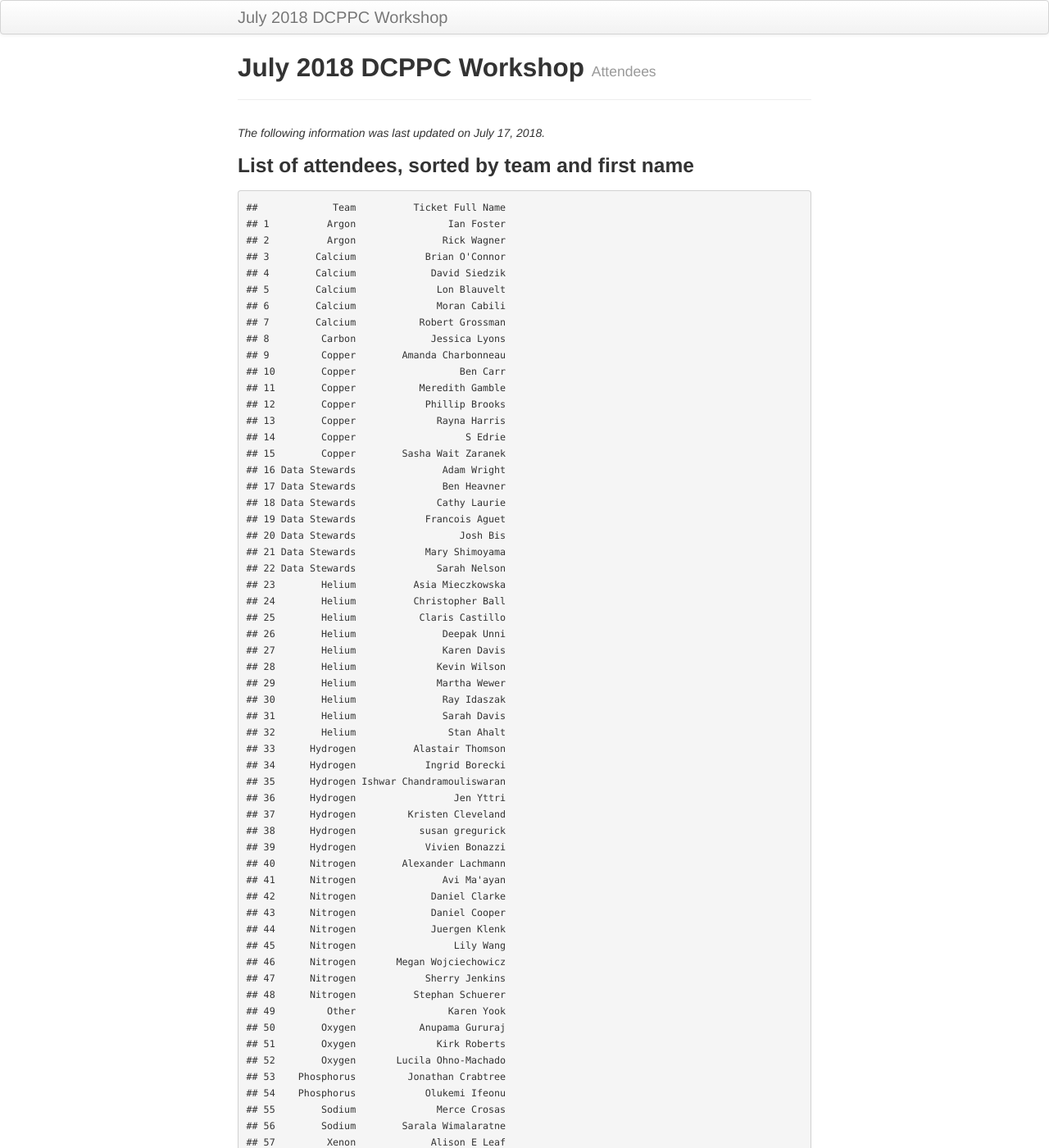
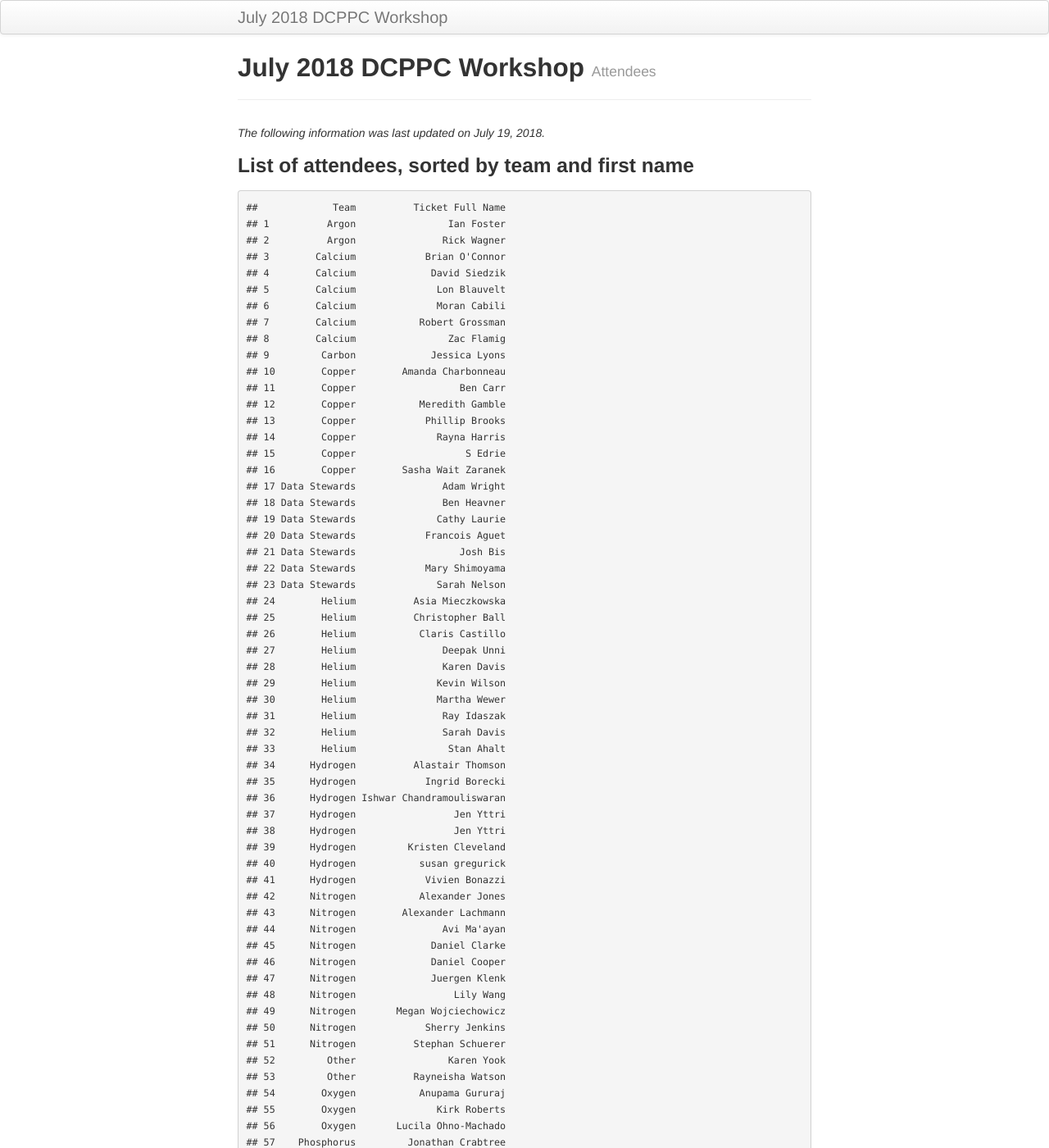
Before and after one commit to dcppc/2018-july-workshop, a Jekyll site: the page built from docs/attendees.md, in a window 1280 px wide and 1400 px high. Shown: the whole window at 82% size. Built offline with Jekyll 4.4.1, drawn with Linux system fonts in a browser that asks for light colours; some of the changed text lies outside the part shown.

Commit message:
attendees

```diff
--- a/docs/attendees.md
+++ b/docs/attendees.md
@@ -5,7 +5,7 @@ tagline: Attendees
 
 ---
 
-*The following information was last updated on July 17, 2018.*
+*The following information was last updated on July 19, 2018.*
 
 ### List of attendees, sorted by team and first name
 
@@ -17,74 +17,80 @@ tagline: Attendees
     ## 5        Calcium              Lon Blauvelt
     ## 6        Calcium              Moran Cabili
     ## 7        Calcium           Robert Grossman
-    ## 8         Carbon             Jessica Lyons
-    ## 9         Copper        Amanda Charbonneau
-    ## 10        Copper                  Ben Carr
-    ## 11        Copper           Meredith Gamble
-    ## 12        Copper            Phillip Brooks
-    ## 13        Copper              Rayna Harris
-    ## 14        Copper                   S Edrie
-    ## 15        Copper        Sasha Wait Zaranek
-    ## 16 Data Stewards               Adam Wright
-    ## 17 Data Stewards               Ben Heavner
-    ## 18 Data Stewards              Cathy Laurie
-    ## 19 Data Stewards            Francois Aguet
-    ## 20 Data Stewards                  Josh Bis
-    ## 21 Data Stewards            Mary Shimoyama
-    ## 22 Data Stewards              Sarah Nelson
-    ## 23        Helium          Asia Mieczkowska
-    ## 24        Helium          Christopher Ball
-    ## 25        Helium           Claris Castillo
-    ## 26        Helium               Deepak Unni
-    ## 27        Helium               Karen Davis
-    ## 28        Helium              Kevin Wilson
-    ## 29        Helium              Martha Wewer
-    ## 30        Helium               Ray Idaszak
-    ## 31        Helium               Sarah Davis
-    ## 32        Helium                Stan Ahalt
-    ## 33      Hydrogen          Alastair Thomson
-    ## 34      Hydrogen            Ingrid Borecki
-    ## 35      Hydrogen Ishwar Chandramouliswaran
-    ## 36      Hydrogen                 Jen Yttri
-    ## 37      Hydrogen         Kristen Cleveland
-    ## 38      Hydrogen           susan gregurick
-    ## 39      Hydrogen            Vivien Bonazzi
-    ## 40      Nitrogen        Alexander Lachmann
-    ## 41      Nitrogen               Avi Ma'ayan
-    ## 42      Nitrogen             Daniel Clarke
-    ## 43      Nitrogen             Daniel Cooper
-    ## 44      Nitrogen             Juergen Klenk
-    ## 45      Nitrogen                 Lily Wang
-    ## 46      Nitrogen       Megan Wojciechowicz
-    ## 47      Nitrogen            Sherry Jenkins
-    ## 48      Nitrogen          Stephan Schuerer
-    ## 49         Other                Karen Yook
-    ## 50        Oxygen           Anupama Gururaj
-    ## 51        Oxygen              Kirk Roberts
-    ## 52        Oxygen       Lucila Ohno-Machado
-    ## 53    Phosphorus         Jonathan Crabtree
-    ## 54    Phosphorus            Olukemi Ifeonu
-    ## 55        Sodium              Merce Crosas
-    ## 56        Sodium        Sarala Wimalaratne
-    ## 57         Xenon             Alison E Leaf
-    ## 58         Xenon                  Igor Hut
-    ## 59         Xenon           Ross Rounsevell
-    ## 60         Xenon            Saiju Pyarajan
-    ## 61         Xenon          Vladimir Obucina
+    ## 8        Calcium                Zac Flamig
+    ## 9         Carbon             Jessica Lyons
+    ## 10        Copper        Amanda Charbonneau
+    ## 11        Copper                  Ben Carr
+    ## 12        Copper           Meredith Gamble
+    ## 13        Copper            Phillip Brooks
+    ## 14        Copper              Rayna Harris
+    ## 15        Copper                   S Edrie
+    ## 16        Copper        Sasha Wait Zaranek
+    ## 17 Data Stewards               Adam Wright
+    ## 18 Data Stewards               Ben Heavner
+    ## 19 Data Stewards              Cathy Laurie
+    ## 20 Data Stewards            Francois Aguet
+    ## 21 Data Stewards                  Josh Bis
+    ## 22 Data Stewards            Mary Shimoyama
+    ## 23 Data Stewards              Sarah Nelson
+    ## 24        Helium          Asia Mieczkowska
+    ## 25        Helium          Christopher Ball
+    ## 26        Helium           Claris Castillo
+    ## 27        Helium               Deepak Unni
+    ## 28        Helium               Karen Davis
+    ## 29        Helium              Kevin Wilson
+    ## 30        Helium              Martha Wewer
+    ## 31        Helium               Ray Idaszak
+    ## 32        Helium               Sarah Davis
+    ## 33        Helium                Stan Ahalt
+    ## 34      Hydrogen          Alastair Thomson
+    ## 35      Hydrogen            Ingrid Borecki
+    ## 36      Hydrogen Ishwar Chandramouliswaran
+    ## 37      Hydrogen                 Jen Yttri
+    ## 38      Hydrogen                 Jen Yttri
+    ## 39      Hydrogen         Kristen Cleveland
+    ## 40      Hydrogen           susan gregurick
+    ## 41      Hydrogen            Vivien Bonazzi
+    ## 42      Nitrogen           Alexander Jones
+    ## 43      Nitrogen        Alexander Lachmann
+    ## 44      Nitrogen               Avi Ma'ayan
+    ## 45      Nitrogen             Daniel Clarke
+    ## 46      Nitrogen             Daniel Cooper
+    ## 47      Nitrogen             Juergen Klenk
+    ## 48      Nitrogen                 Lily Wang
+    ## 49      Nitrogen       Megan Wojciechowicz
+    ## 50      Nitrogen            Sherry Jenkins
+    ## 51      Nitrogen          Stephan Schuerer
+    ## 52         Other                Karen Yook
+    ## 53         Other          Rayneisha Watson
+    ## 54        Oxygen           Anupama Gururaj
+    ## 55        Oxygen              Kirk Roberts
+    ## 56        Oxygen       Lucila Ohno-Machado
+    ## 57    Phosphorus         Jonathan Crabtree
+    ## 58    Phosphorus            Olukemi Ifeonu
+    ## 59        Sodium              Max Levinson
+    ## 60        Sodium              Merce Crosas
+    ## 61        Sodium        Sarala Wimalaratne
+    ## 62        Sodium             Timothy Clark
+    ## 63         Xenon             Alison E Leaf
+    ## 64         Xenon                  Igor Hut
+    ## 65         Xenon           Ross Rounsevell
+    ## 66         Xenon            Saiju Pyarajan
+    ## 67         Xenon          Vladimir Obucina
 
 ### Overview of particpants per team
 
     ##             Team  n
     ## 1          Argon  2
-    ## 2        Calcium  5
+    ## 2        Calcium  6
     ## 3         Carbon  1
     ## 4         Copper  7
     ## 5  Data Stewards  7
     ## 6         Helium 10
-    ## 7       Hydrogen  7
-    ## 8       Nitrogen  9
-    ## 9          Other  1
+    ## 7       Hydrogen  8
+    ## 8       Nitrogen 10
+    ## 9          Other  2
     ## 10        Oxygen  3
     ## 11    Phosphorus  2
-    ## 12        Sodium  2
+    ## 12        Sodium  4
     ## 13         Xenon  5
```
